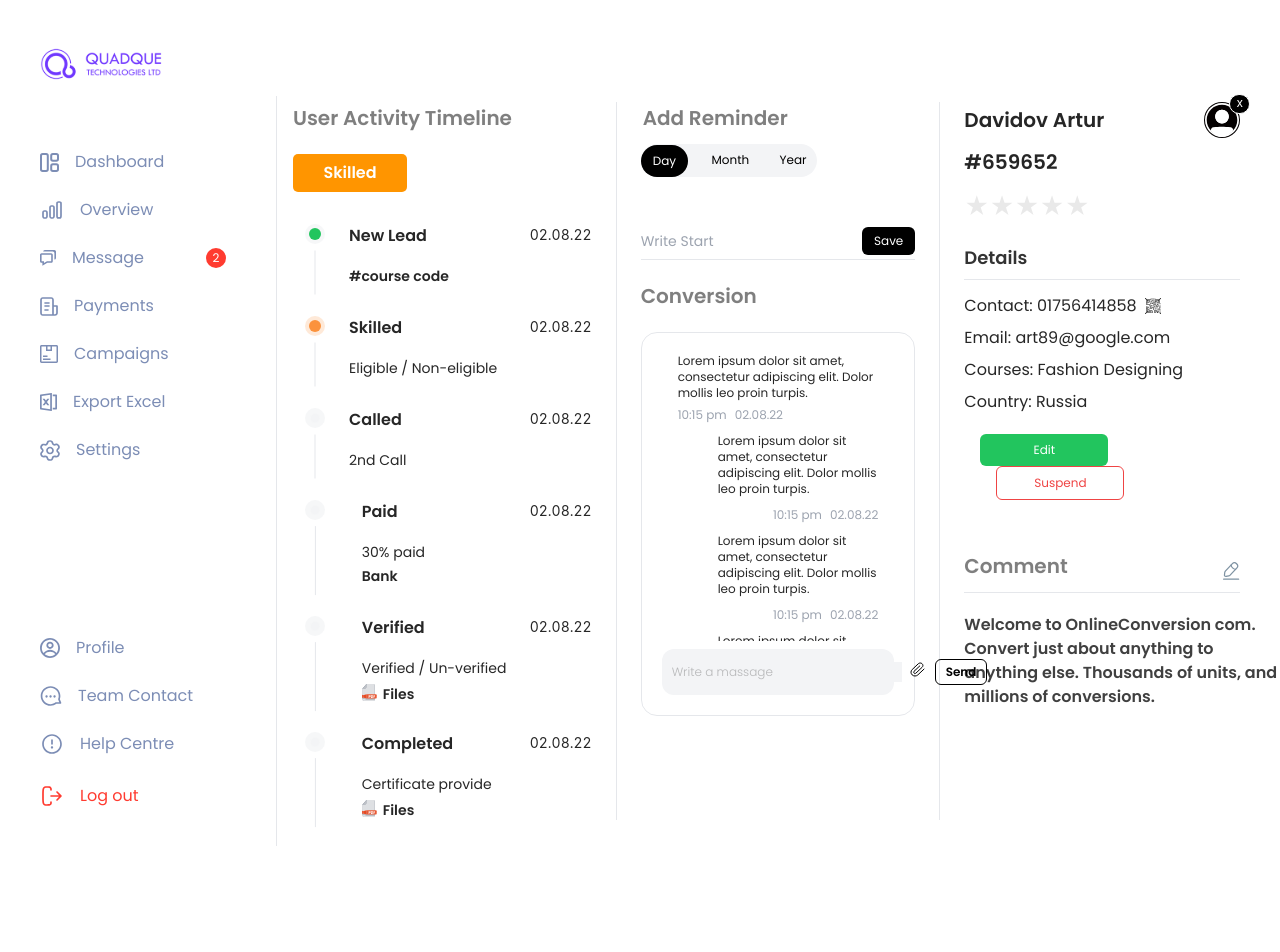
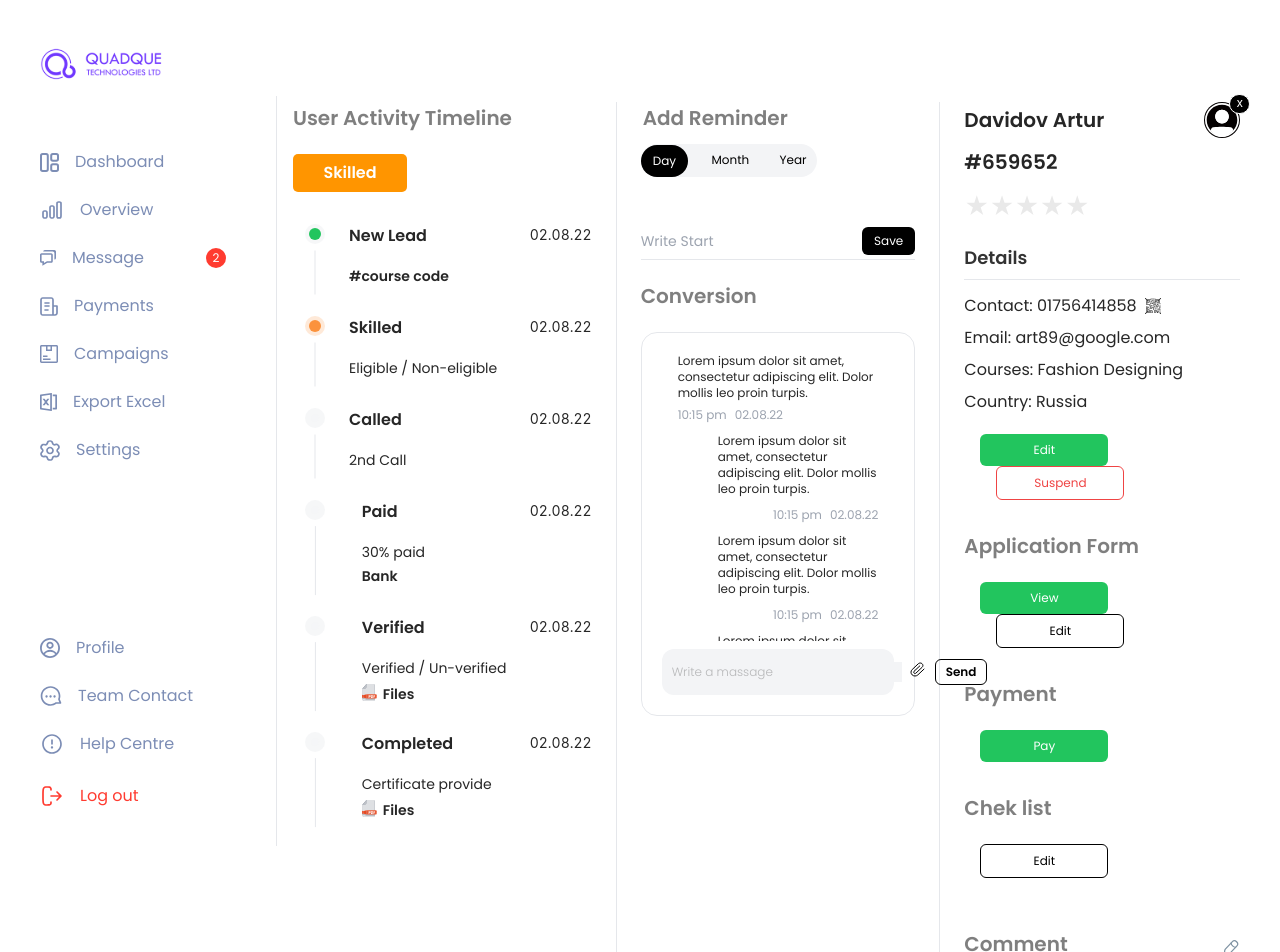
Before and after one commit to mhmalvi/nexus-crm-client, a React (Create React App) app: page /lead/113256 in a window 1280 px wide. Shown: the top 952 px of the page. Before the commit the page ends 827 px from the top, so only its background shows below. Built offline with nearby package versions, Linux system fonts and the light colour scheme.

Commit message:
refactor: userdetails  section

```diff
--- a/src/App.jsx
+++ b/src/App.jsx
@@ -22,6 +22,7 @@ function App() {
           <Route path="pay" element={<Payment />} />
           <Route path="overview" element={<Dashboard />} />
           <Route path="campaigns" element={<Campaigns />} />
+          {/* <Route path="settings" element={<Settings />} /> */}
         </Route>
         <Route path="/login" element={<Login />} />
       </Routes>
--- a/src/Components/Shared/Sidebar.jsx
+++ b/src/Components/Shared/Sidebar.jsx
@@ -9,7 +9,6 @@ const Sidebar = ({
   toggleMessage,
   setToggleMessage,
 }) => {
-
   return (
     <div
       className="bg-white"
--- a/src/Pages/LeadDetails/UserDetails.jsx
+++ b/src/Pages/LeadDetails/UserDetails.jsx
@@ -6,6 +6,7 @@ import Icons from "../../Components/Shared/Icons";
 const UserDetails = () => {
   const [isModalVisible, setIsModalVisible] = useState(false);
   const [addSealsman, setAddSealsman] = useState(false);
+  const [toggleChcekList, setToggleChcekList] = useState(false);
   const [closeSealsman, setCloseSealsman] = useState(true);
   const [rating, setRating] = useState();
 
@@ -19,10 +20,12 @@ const UserDetails = () => {
 
   const handleCancel = () => {
     setIsModalVisible(false);
+    setToggleChcekList(false);
   };
 
   const ratingChanged = (newRating) => {
     setRating(newRating);
+    console.log(rating);
   };
 
   return (
@@ -160,6 +163,59 @@ const UserDetails = () => {
             Suspend
           </button>
         </div>
+
+        {/* --------------- If user wants to Pay------------- */}
+        <div className="mt-7.5">
+          <div>
+            <h1 className="text-xl leading-8 font-semibold font-poppins text-black text-opacity-50 mb-5">
+              Application Form
+            </h1>
+          </div>
+          <div className="ml-4 mt-5">
+            <button className="w-32 px-1.5 py-2 bg-green-500 text-white text-xs font-medium leading-4 font-poppins rounded-md">
+              View
+            </button>
+            <button className="w-32 px-1.5 py-2 border border-black text-black ml-4 text-xs font-medium leading-4 font-poppins rounded-md">
+              Edit
+            </button>
+          </div>
+        </div>
+
+        <div className="mt-7.5">
+          <div>
+            <h1 className="text-xl leading-8 font-semibold font-poppins text-black text-opacity-50 mb-5">
+              Payment
+            </h1>
+          </div>
+          <div className="ml-4 mt-5">
+            <button className="w-32 px-1.5 py-2 bg-green-500 text-white text-xs font-medium leading-4 font-poppins rounded-md">
+              Pay
+            </button>
+          </div>
+        </div>
+
+        <div className="mt-7.5">
+          <div>
+            <h1 className="text-xl leading-8 font-semibold font-poppins text-black text-opacity-50 mb-5">
+              Chek list
+            </h1>
+          </div>
+          <Modal
+            visible={toggleChcekList}
+            footer={null}
+            onCancel={handleCancel}
+          >
+            <div>Check List</div>
+          </Modal>
+          <div className="ml-4 mt-5">
+            <button
+              className="w-32 px-1.5 py-2 border border-black text-black text-xs font-medium leading-4 font-poppins rounded-md"
+              onClick={() => setToggleChcekList(true)}
+            >
+              Edit
+            </button>
+          </div>
+        </div>
       </div>
 
       {/* Comments */}
```
Also changed, not shown: src/assets/Images/Desktop - 7.png (added).
